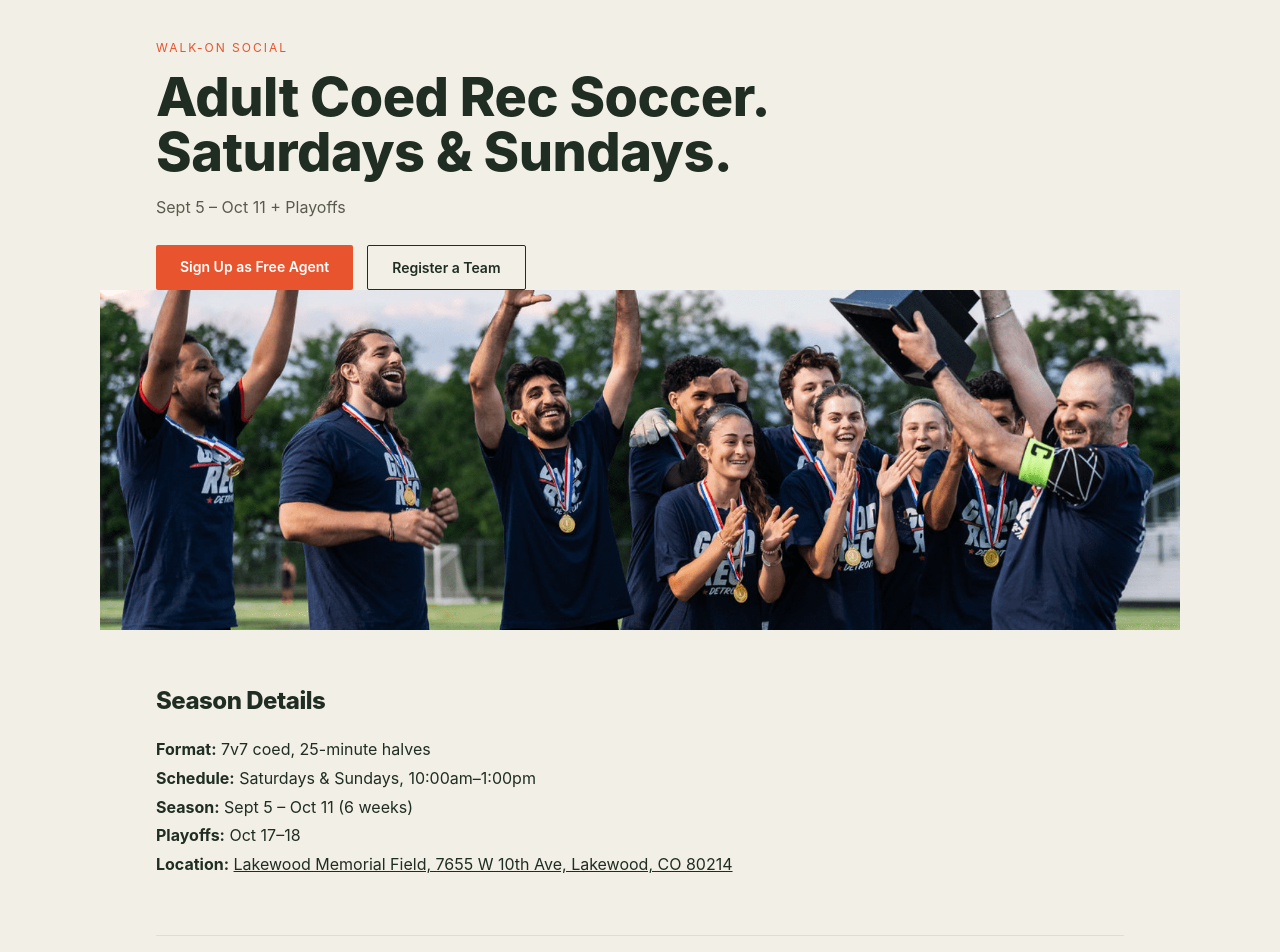
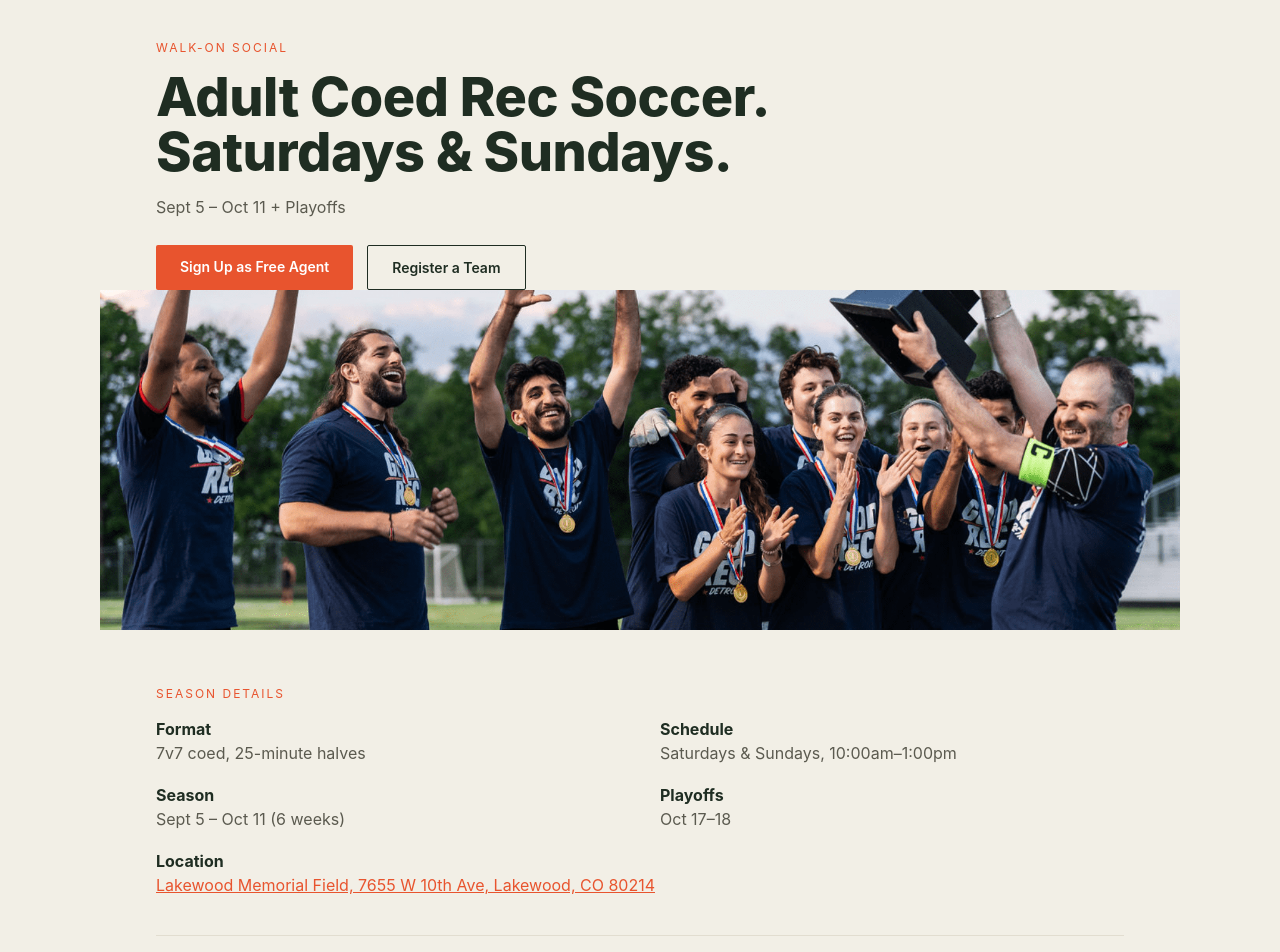
Before and after one commit to cantstoptheunk/walkonsocial, a React (Vite) app: page / in a window 1280 px wide. Shown: the top 952 px of the page. Built offline with nearby package versions, Linux system fonts and the light colour scheme.

Commit message:
style: restyle season details as a labeled two-column grid

```diff
--- a/src/components/SeasonDetails.jsx
+++ b/src/components/SeasonDetails.jsx
@@ -1,14 +1,26 @@
 export default function SeasonDetails() {
   return (
     <section className="season-details">
-      <h2>Season Details</h2>
-      <ul>
-        <li><strong>Format:</strong> 7v7 coed, 25-minute halves</li>
-        <li><strong>Schedule:</strong> Saturdays &amp; Sundays, 10:00am–1:00pm</li>
-        <li><strong>Season:</strong> Sept 5 – Oct 11 (6 weeks)</li>
-        <li><strong>Playoffs:</strong> Oct 17–18</li>
-        <li>
-          <strong>Location:</strong>{' '}
+      <p className="section-label">Season Details</p>
+      <div className="season-grid">
+        <div>
+          <strong>Format</strong>
+          <span>7v7 coed, 25-minute halves</span>
+        </div>
+        <div>
+          <strong>Schedule</strong>
+          <span>Saturdays &amp; Sundays, 10:00am–1:00pm</span>
+        </div>
+        <div>
+          <strong>Season</strong>
+          <span>Sept 5 – Oct 11 (6 weeks)</span>
+        </div>
+        <div>
+          <strong>Playoffs</strong>
+          <span>Oct 17–18</span>
+        </div>
+        <div className="season-grid-full">
+          <strong>Location</strong>
           <a
             href="https://maps.google.com/?q=7655+W+10th+Ave,+Lakewood,+CO+80214"
             target="_blank"
@@ -16,8 +28,8 @@ export default function SeasonDetails() {
           >
             Lakewood Memorial Field, 7655 W 10th Ave, Lakewood, CO 80214
           </a>
-        </li>
-      </ul>
+        </div>
+      </div>
     </section>
   )
 }
--- a/src/index.css
+++ b/src/index.css
@@ -98,14 +98,46 @@ section:last-of-type {
   }
 }
 
-.season-details ul {
-  list-style: none;
-  padding: 0;
-  line-height: 1.8;
+.section-label {
+  letter-spacing: 2px;
+  text-transform: uppercase;
+  color: var(--color-accent);
+  font-size: 12px;
+  margin: 0 0 18px;
+}
+
+.season-grid {
+  display: grid;
+  grid-template-columns: 1fr 1fr;
+  gap: 22px 40px;
+  font-size: 16px;
+}
+
+.season-grid strong {
+  display: block;
+  margin-bottom: 4px;
+}
+
+.season-grid span {
+  color: var(--color-text-muted);
+}
+
+.season-grid-full {
+  grid-column: span 2;
 }
 
 .season-details a {
-  color: var(--color-accent-muted);
+  color: var(--color-accent);
+}
+
+@media (max-width: 640px) {
+  .season-grid {
+    grid-template-columns: 1fr;
+  }
+
+  .season-grid-full {
+    grid-column: span 1;
+  }
 }
 
 .footer {
```
